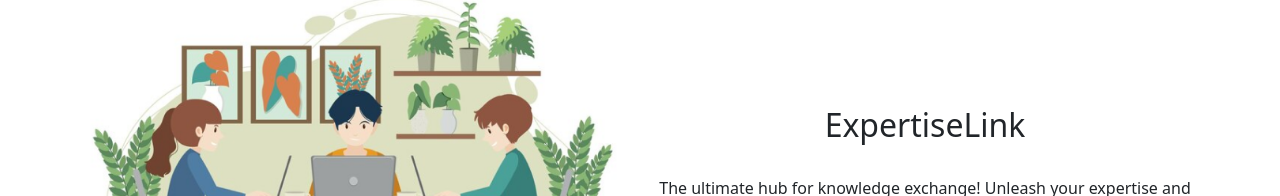
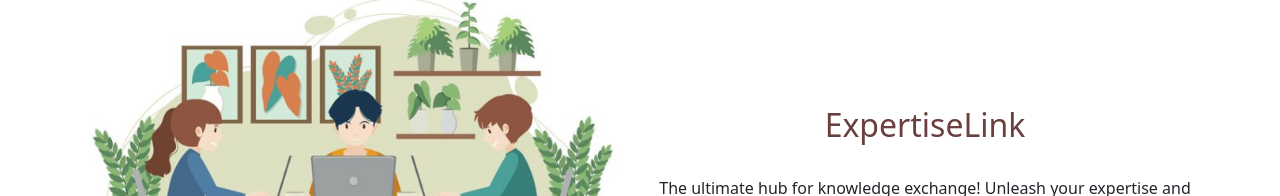
Before and after one commit to qirratfatyma/ExpertiseLink, a React (Create React App) app: page /HeroSection in a window 1280 px wide. Shown: the part 108-304 px from the top of the page. Built offline with nearby package versions, Linux system fonts and the light colour scheme.

Commit message:
HeroSection- Created and Updated

```diff
--- a/src/components/HeroSection.jsx
+++ b/src/components/HeroSection.jsx
@@ -14,7 +14,7 @@ const Herosection = () => {
             </div>
             <div className="col-md-6" style={{ display: "flex", flexDirection: "column", justifyContent: "center", alignItems: "center", textAlign: "center" }}>
               <br></br>
-              <h2>ExpertiseLink</h2>
+              <h2 style={{ color: "#6a3f3e" }}>ExpertiseLink</h2>
               <br></br>
               <p>
                 The ultimate hub for knowledge exchange! Unleash your expertise and join a vibrant community where learning knows no bounds. Swap skills, forge connections, and elevate your mastery in a collaborative ecosystem like never before.
```
